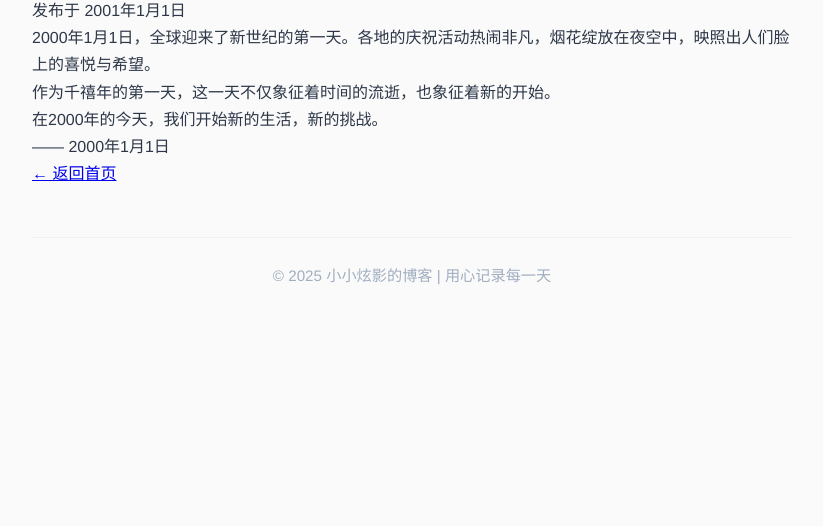
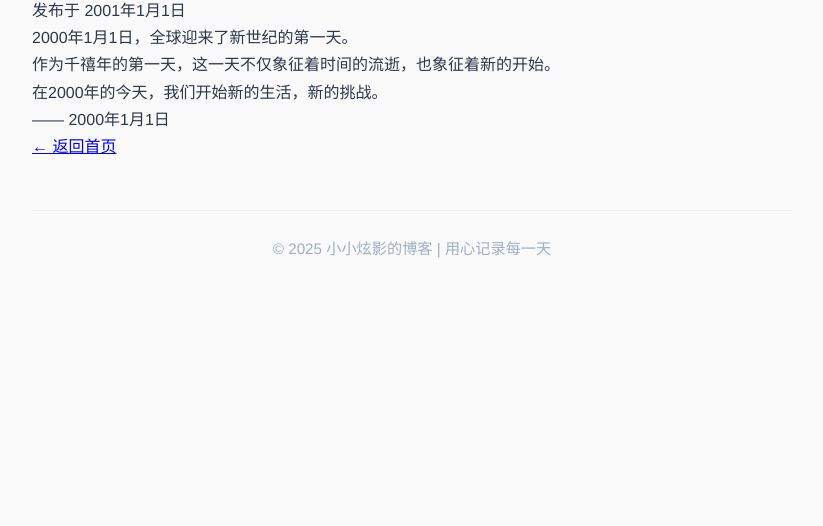
Before and after one commit to xuanying-coding/Xuanying_Learning, a plain HTML site: page posts/post3.html in a window 1280 px wide. Shown: the part 274-800 px from the top of the page, without its empty margins (228-1051 px from the left). Drawn offline with Linux system fonts and the light colour scheme.

Commit message:
内容完善3

```diff
--- a/posts/post3.html
+++ b/posts/post3.html
@@ -17,7 +17,7 @@
       <article>
         <h2>新世纪的第一天</h2>
         <p class="post-meta">发布于 2001年1月1日</p>
-        <p>2000年1月1日，全球迎来了新世纪的第一天。各地的庆祝活动热闹非凡，烟花绽放在夜空中，映照出人们脸上的喜悦与希望。</p>
+        <p>2000年1月1日，全球迎来了新世纪的第一天。</p>
         <p>作为千禧年的第一天，这一天不仅象征着时间的流逝，也象征着新的开始。</p>
         <p>在2000年的今天，我们开始新的生活，新的挑战。</p>
         <p>—— 2000年1月1日</p>
```
